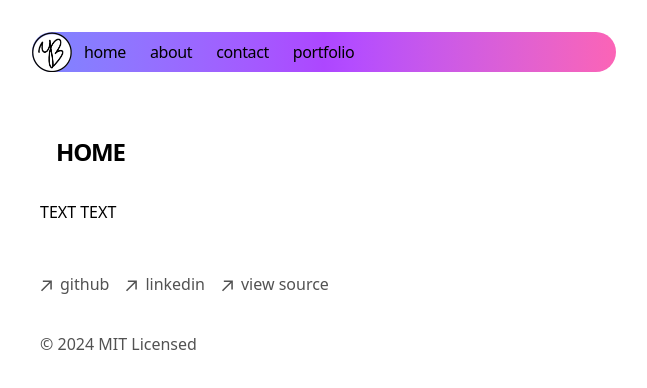
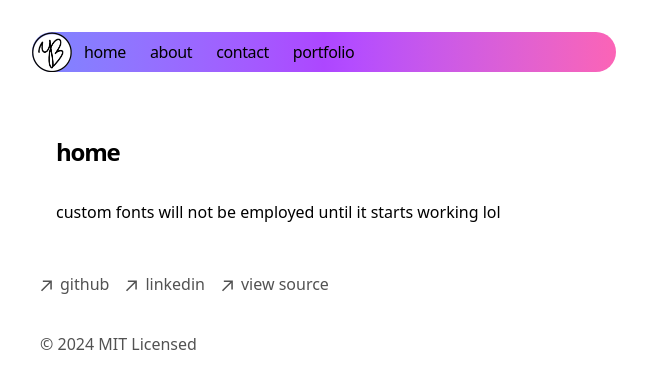
Before and after one commit to yborger/Personal-Website, a Next.js app: page / in a window 1280 px wide. Shown: the top 388 px of the page, without its empty margins (312-959 px from the left). Built offline with nearby package versions, Linux system fonts and the light colour scheme.

Commit message:
Savepoint - tested fonts, they are not working

```diff
--- a/app/contact/page.tsx
+++ b/app/contact/page.tsx
@@ -7,6 +7,13 @@ export default function Page() {
       </h1>
 
       <div className="flex flex-col md:flex-row mx-auto">
+
+        <div className="w-full md:w-2/3 p-4">
+          <p className="mb-4">{`I'd love to hear from you!`}</p>
+          <p>{'Email: yaelnborger@gmail.com'}</p>
+          <p>{'LinkedIn: '}<a href="https://linkedin.com/in/yael-borger" target="_blank" rel="noopener noreferrer">linkedin.com/in/yael-borger</a></p>
+          <p>{'GitHub: '}<a href="https://github.com/yborger" target="_blank" rel="noopener noreferrer">github.com/yborger</a></p>
+        </div>
         <div className="w-full h-full md:w-full p-4 flex "> {/*md:w-1/3 but iframe is weird?*/}
           <div className="flex-row justify-items-center">
             <iframe
@@ -20,12 +27,6 @@ export default function Page() {
             </a>
           </div>
         </div>
-        <div className="w-full md:w-2/3 p-4">
-          <p className="mb-4">{`I'd love to hear from you!`}</p>
-          <p>{'Email: yaelnborger@gmail.com'}</p>
-          <p>{'LinkedIn: '}<a href="https://linkedin.com/in/yael-borger" target="_blank" rel="noopener noreferrer">linkedin.com/in/yael-borger</a></p>
-          <p>{'GitHub: '}<a href="https://github.com/yborger" target="_blank" rel="noopener noreferrer">github.com/yborger</a></p>
-        </div>
       </div>
 
     </section>
--- a/app/page.tsx
+++ b/app/page.tsx
@@ -5,13 +5,11 @@ export default function Page() {
   return (
     <section>
       <h1 className="ml-4 mb-8 text-2xl font-semibold tracking-tighter">
-        HOME
+        home
       </h1>
-      <p className="mb-4">
-      {'TEXT TEXT'}
+      <p className="ml-4 mb-4 ">
+      {'custom fonts will not be employed until it starts working lol'}
       </p>
-
-
     </section>
   )
 }
```
